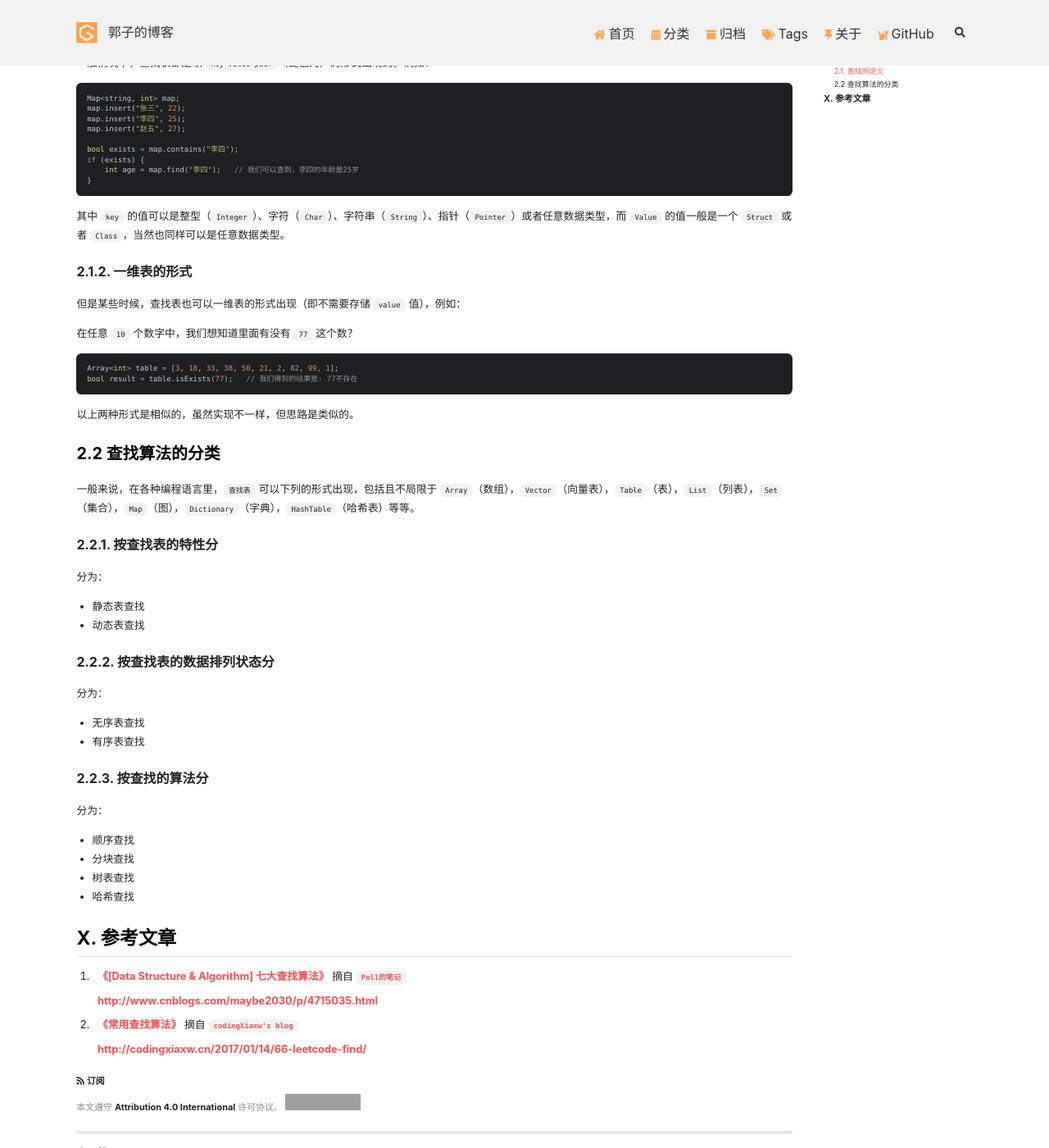
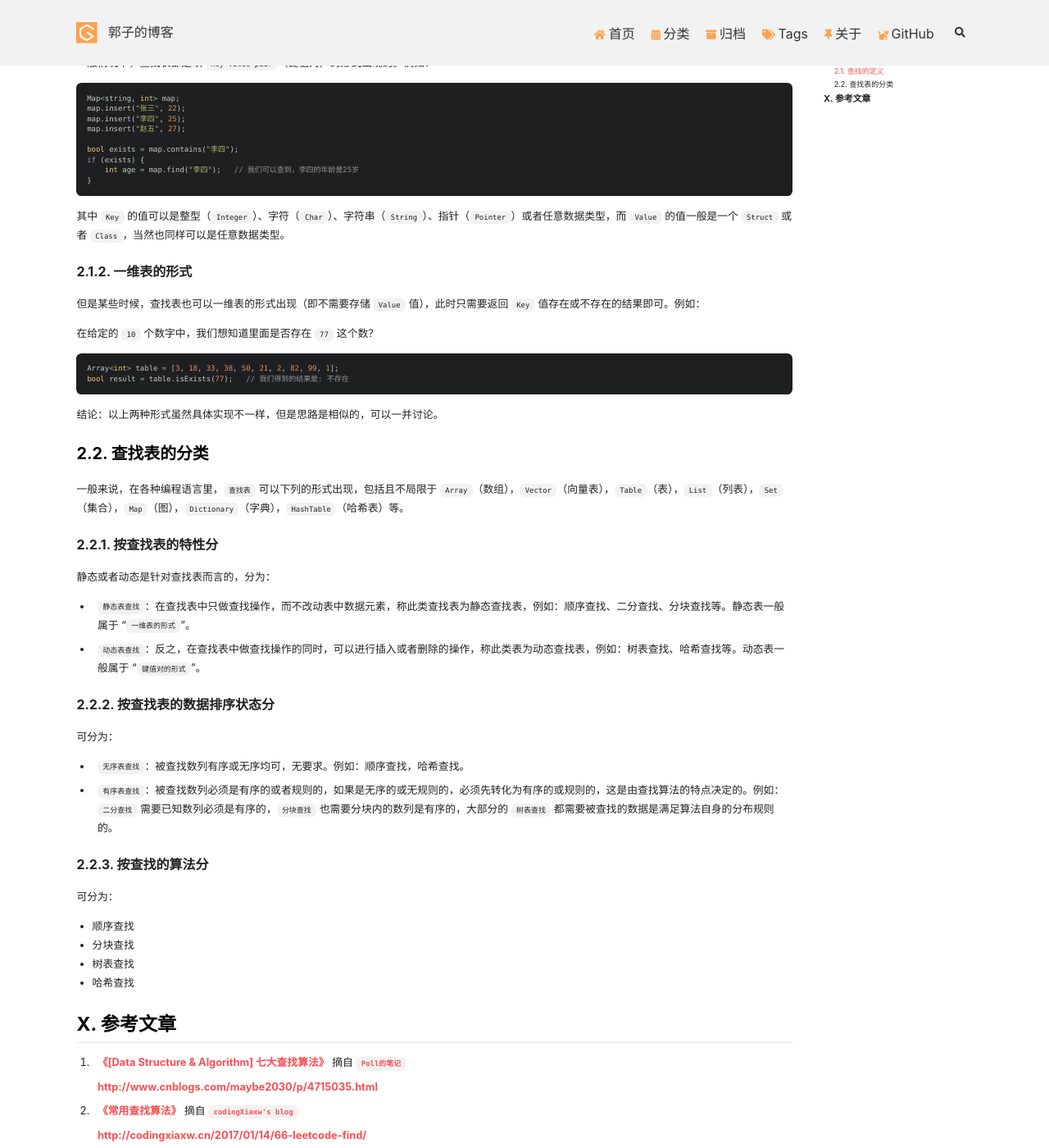
Before and after one commit to shines77/shines77.github.io, a Jekyll site: the page built from _posts/2019-01-19-A-faster-hash-map-written-by-c++.md, in a window 1280 px wide and 1400 px high, scrolled down 479 px. Shown: the whole window at 82% size. Built offline with Jekyll 4.4.1, drawn with Linux system fonts in a browser that asks for light colours; nearby versions of some CDN libraries; comment, search, counter and statistics services are not loaded; some of the changed text lies outside the part shown; grey boxes are pictures that could not be loaded.

Commit message:
更新post文档.
Signed-off-by: shines77 <gz_shines@msn.com>

````diff
--- a/_posts/2019-01-19-A-faster-hash-map-written-by-c++.md
+++ b/_posts/2019-01-19-A-faster-hash-map-written-by-c++.md
@@ -13,7 +13,7 @@ key: page-fast-hash-map
 
 ### 2.1. 查找的定义
 
-根据一个给定的值（一般称为 `key`），在被查找的数据表中搜寻是否存在这个 `key` 值，并返回与该 `key` 值对应的 `value` 值，或者只返回该 `key` 值存在或不存在的结果（`a result of whether the key exists`）。
+根据一个给定的值（一般称为 `Key`），在被查找的数据表中搜寻是否存在这个 `Key` 值，并返回与该 `Key` 值对应的 `Value` 值，或者只返回该 `Key` 值存在或不存在的结果（`a result of whether the key exists`）。
 
 #### 2.1.1. 键值对的形式
 
@@ -31,42 +31,44 @@ if (exists) {
 }
 ```
 
-其中 `key` 的值可以是整型（`Integer`）、字符（`Char`）、字符串（`String`）、指针（`Pointer`）或者任意数据类型，而 `Value` 的值一般是一个 `Struct` 或者 `Class`，当然也同样可以是任意数据类型。
+其中 `Key` 的值可以是整型（`Integer`）、字符（`Char`）、字符串（`String`）、指针（`Pointer`）或者任意数据类型，而 `Value` 的值一般是一个 `Struct` 或者 `Class`，当然也同样可以是任意数据类型。
 
 #### 2.1.2. 一维表的形式
 
-但是某些时候，查找表也可以一维表的形式出现（即不需要存储 `value` 值），例如：
+但是某些时候，查找表也可以一维表的形式出现（即不需要存储 `Value` 值），此时只需要返回 `Key` 值存在或不存在的结果即可。例如：
 
-在任意 `10` 个数字中，我们想知道里面有没有 `77` 这个数？
+在给定的 `10` 个数字中，我们想知道里面是否存在 `77` 这个数？
 
 ```cpp
 Array<int> table = [3, 18, 33, 38, 50, 21, 2, 82, 99, 1];
-bool result = table.isExists(77);   // 我们得到的结果是: 77不存在
+bool result = table.isExists(77);   // 我们得到的结果是: 不存在
 ```
 
-以上两种形式是相似的，虽然实现不一样，但思路是类似的。
+结论：以上两种形式虽然具体实现不一样，但是思路是相似的，可以一并讨论。
 
-### 2.2 查找算法的分类
+### 2.2. 查找表的分类
 
-一般来说，在各种编程语言里，`查找表` 可以下列的形式出现，包括且不局限于 `Array`（数组），`Vector`（向量表），`Table`（表），`List`（列表），`Set`（集合），`Map`（图），`Dictionary`（字典），`HashTable`（哈希表）等等。
+一般来说，在各种编程语言里，`查找表` 可以下列的形式出现，包括且不局限于 `Array`（数组），`Vector`（向量表），`Table`（表），`List`（列表），`Set`（集合），`Map`（图），`Dictionary`（字典），`HashTable`（哈希表）等。
 
 #### 2.2.1. 按查找表的特性分
 
-分为：
+静态或者动态是针对查找表而言的，分为：
 
-* 静态表查找
-* 动态表查找
+* `静态表查找`：在查找表中只做查找操作，而不改动表中数据元素，称此类查找表为静态查找表，例如：顺序查找、二分查找、分块查找等。静态表一般属于 “`一维表的形式`”。
 
-#### 2.2.2. 按查找表的数据排列状态分
+* `动态表查找`：反之，在查找表中做查找操作的同时，可以进行插入或者删除的操作，称此类表为动态查找表，例如：树表查找、哈希查找等。动态表一般属于 “`键值对的形式`”。
 
-分为：
+#### 2.2.2. 按查找表的数据排序状态分
 
-* 无序表查找
-* 有序表查找
+可分为：
+
+* `无序表查找`：被查找数列有序或无序均可，无要求。例如：顺序查找，哈希查找。
+
+* `有序表查找`：被查找数列必须是有序的或者规则的，如果是无序的或无规则的，必须先转化为有序的或规则的，这是由查找算法的特点决定的。例如：`二分查找` 需要已知数列必须是有序的，`分块查找` 也需要分块内的数列是有序的，大部分的 `树表查找` 都需要被查找的数据是满足算法自身的分布规则的。
 
 #### 2.2.3. 按查找的算法分
 
-分为：
+可分为：
 
 * 顺序查找
 * 分块查找
````
